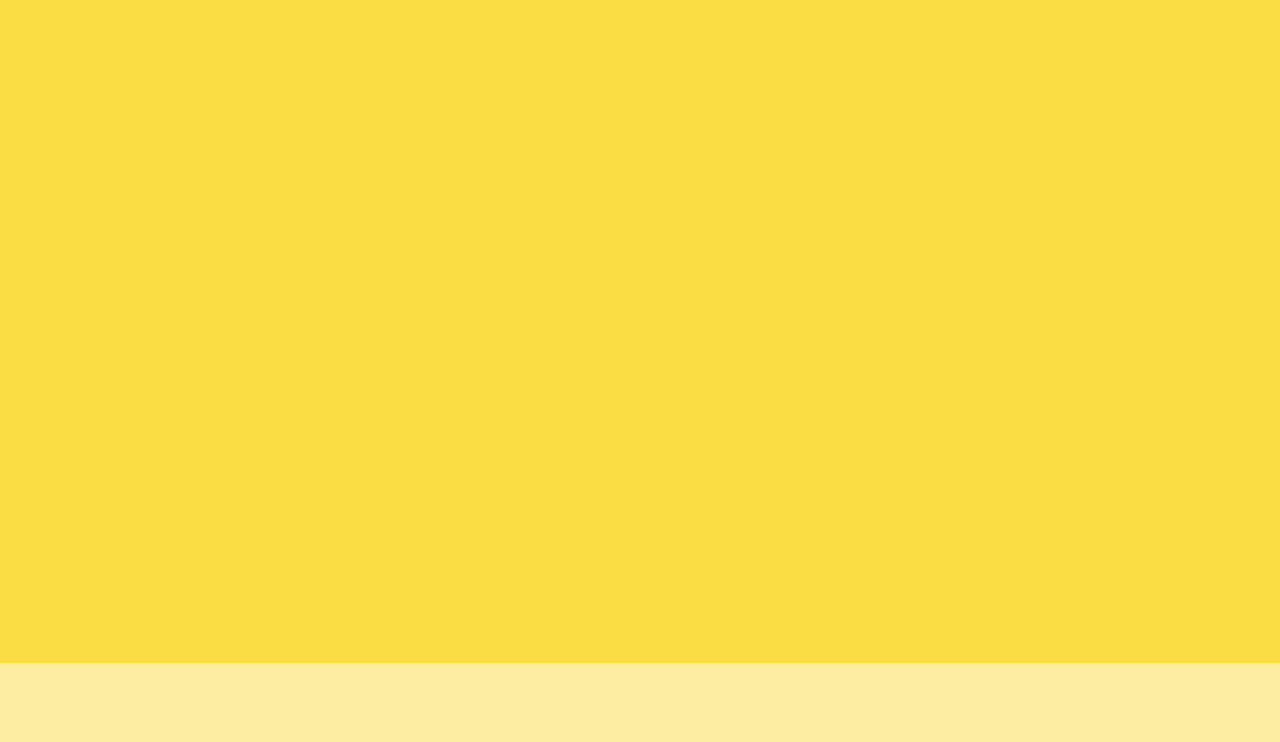
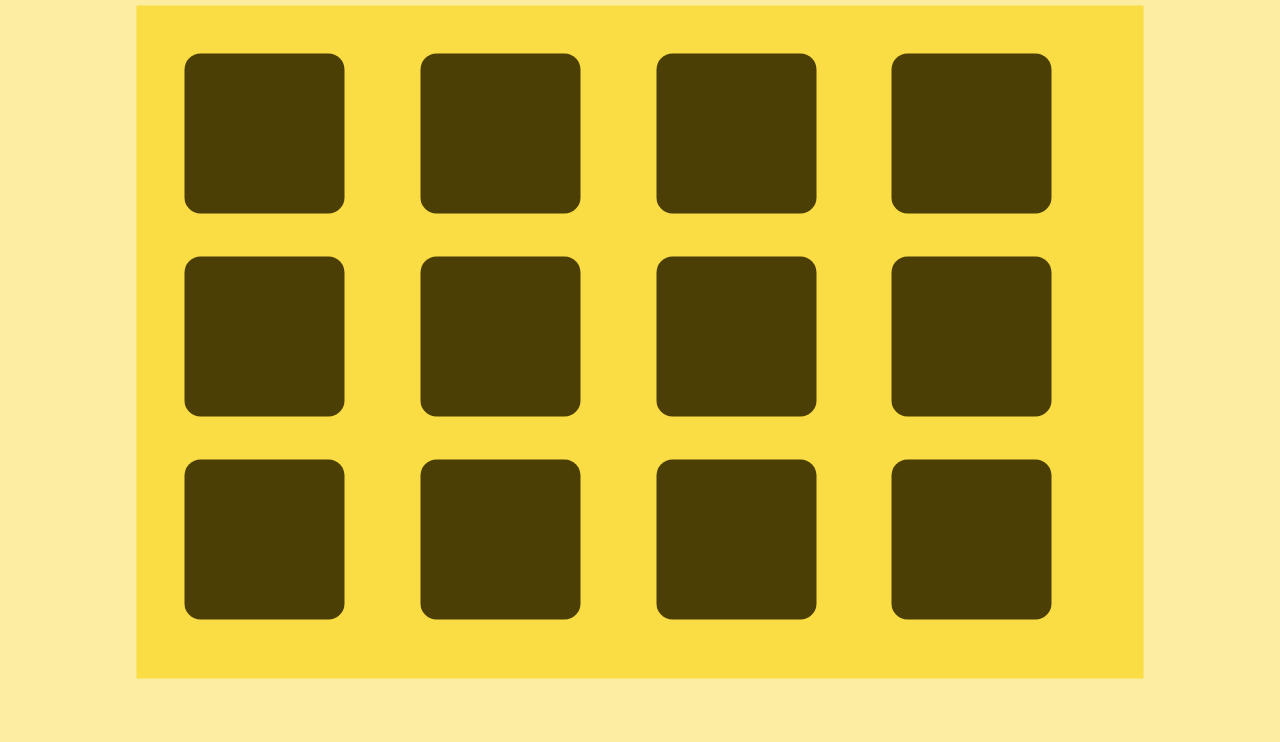
Before and after one commit to pgmgent-atwork2/project-1-workshop-start-2-code-memoryjungle, a plain HTML site: page index.html in a window 1280 px wide. Shown: the part 58-800 px from the top of the page. Drawn offline with Linux system fonts and the light colour scheme.

Commit message:
added cards + grid

```diff
--- a/css/styles.css
+++ b/css/styles.css
@@ -8,6 +8,21 @@ h1 {
 
 .container {
     background-color: #FADC44;
-    min-width: 1007px;
-    min-height: 673px;
+    min-width: 62.9375rem;
+    min-height: 42.0625rem;
+    position: absolute;
+    top: 50%;
+    left: 50%;
+    transform: translate(-50%, -50%);
+    padding: 3rem;
+    display: grid;
+    grid-template-columns: repeat(4, 1fr); /* Vier kolommen */
+    gap: 2rem;
 }
+
+.card {
+    background-color: #4B3F06;
+    max-width: 10rem;
+    max-height: 10rem;
+    border-radius: 1rem;
+}
--- a/index.html
+++ b/index.html
@@ -9,8 +9,43 @@
 </head>
 <body>
     <h1>Memory Jungle</h1>
+    <div class="container">
+        <div class="card">
 
-    <div class="container">
+        </div>
+        <div class="card">
+
+        </div>
+        <div class="card">
+
+        </div>
+        <div class="card">
+
+        </div>
+        <div class="card">
+
+        </div>
+        <div class="card">
+
+        </div>
+        <div class="card">
+
+        </div>
+        <div class="card">
+
+        </div>
+        <div class="card">
+
+        </div>
+        <div class="card">
+
+        </div>
+        <div class="card">
+
+        </div>
+        <div class="card">
+
+        </div>
     </div>
 </body>
 </html
```
